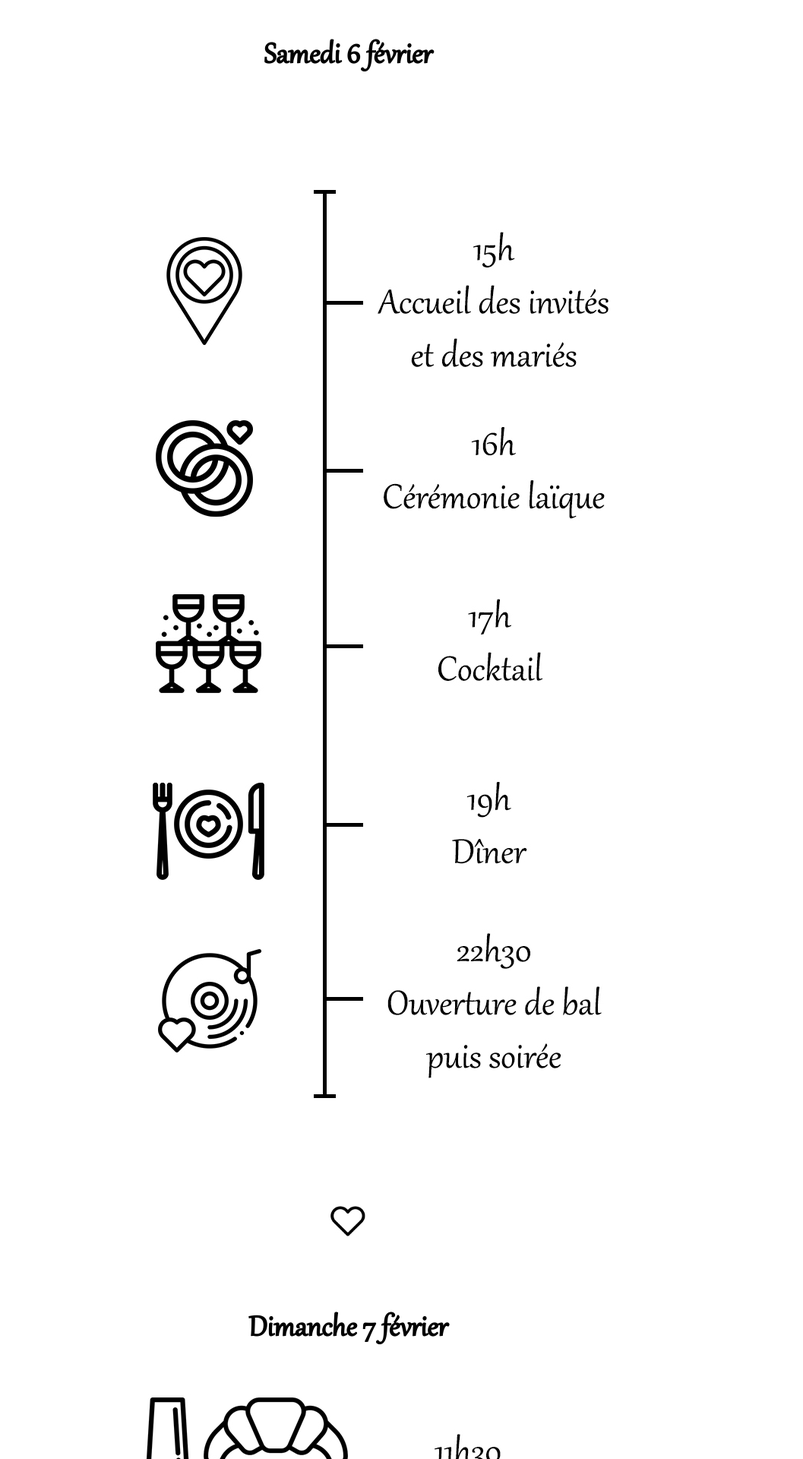
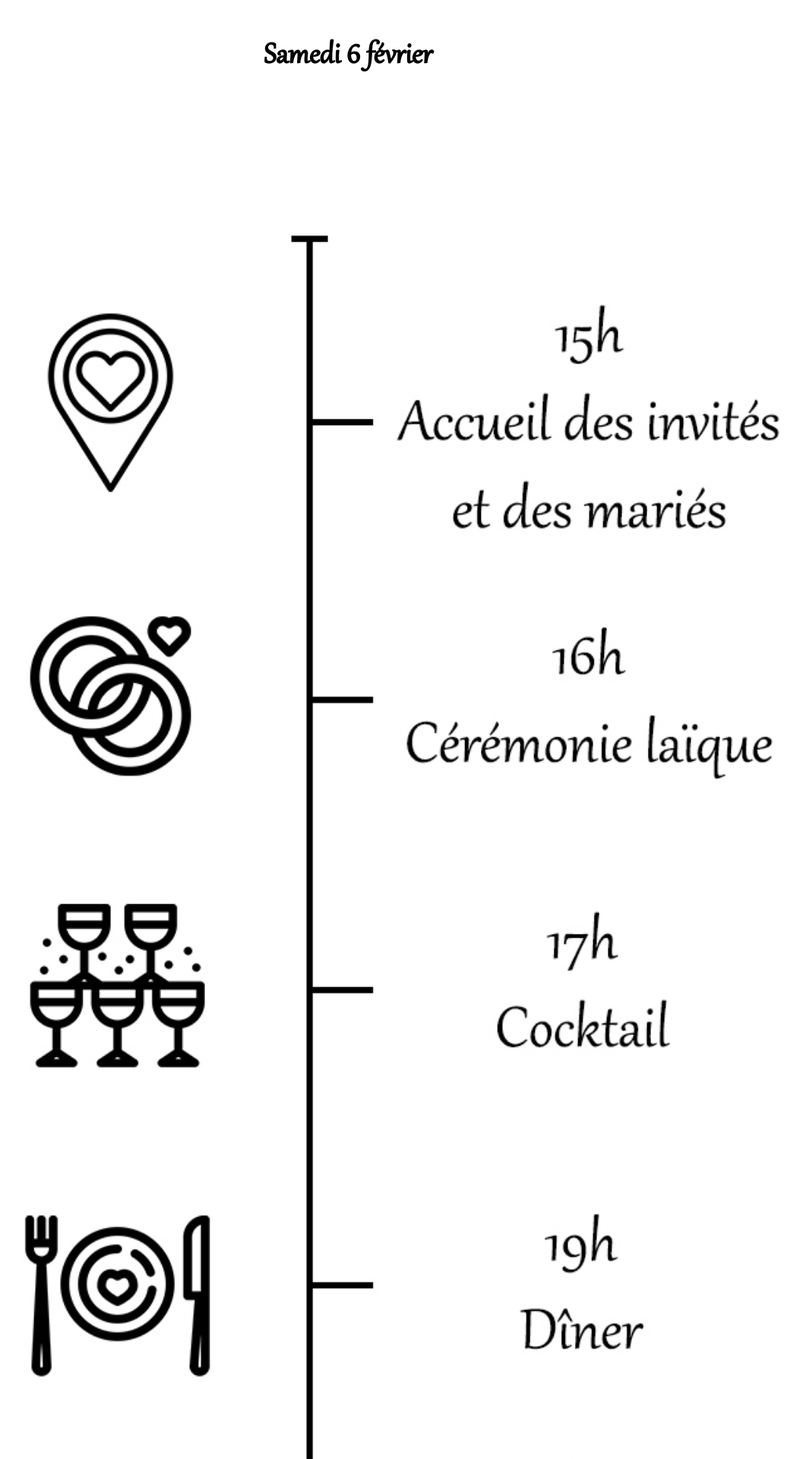
Before and after one commit to Germinal-A/Site-du-Mariage-de-Julia-et-Germain, a Jekyll site: the page built from informations-pratiques.md, in a window 1280 px wide. Shown: the part 1334-3254 px from the top of the page at 76% size, without its empty margins (182-1239 px from the left). Built offline with Jekyll 4.4.1, drawn with Linux system fonts in a browser that asks for light colours.

Commit message:
mobile fix

```diff
--- a/informations-pratiques.md
+++ b/informations-pratiques.md
@@ -11,12 +11,12 @@
 
 ### Samedi 6 février
 ![](assets/Programme.jpg){: .large width="80%"}
-![](assets/ProgrmameTel.jpg){: .small }
+![](assets/ProgrmameTel.jpg){: .small width="100%"}
 ![](assets/Coeur.jpg)
 
 ### Dimanche 7 février
 ![](assets/Brunch.jpg){: .large width="80%"}
-![](assets/BrunchTel.jpg){: .small }
+![](assets/BrunchTel.jpg){: .small width="100%"}
 ![](assets/Coeur.jpg)
 
 ### Le mariage aura lieu au Château de Garde, à Moulon.
```
